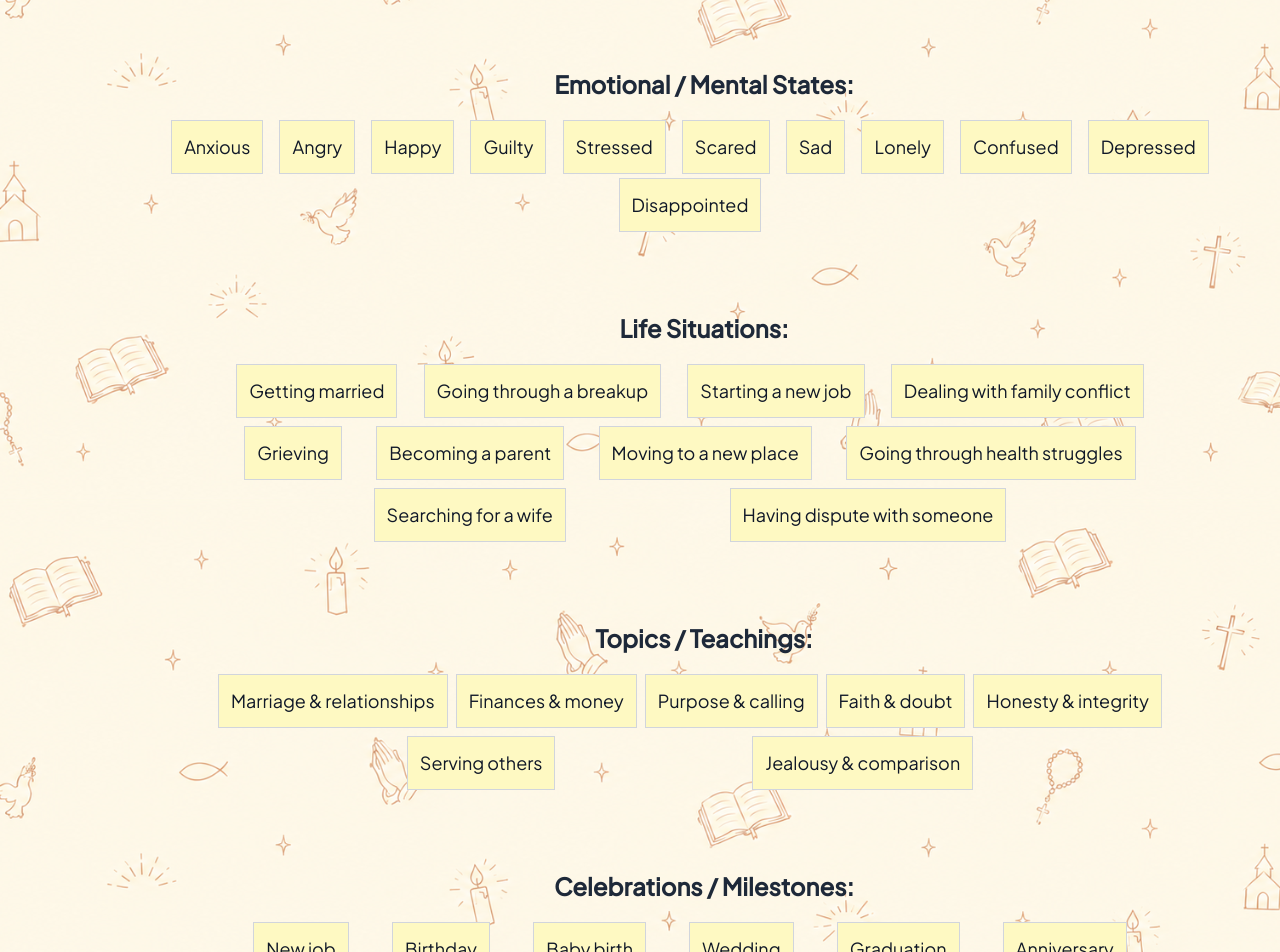
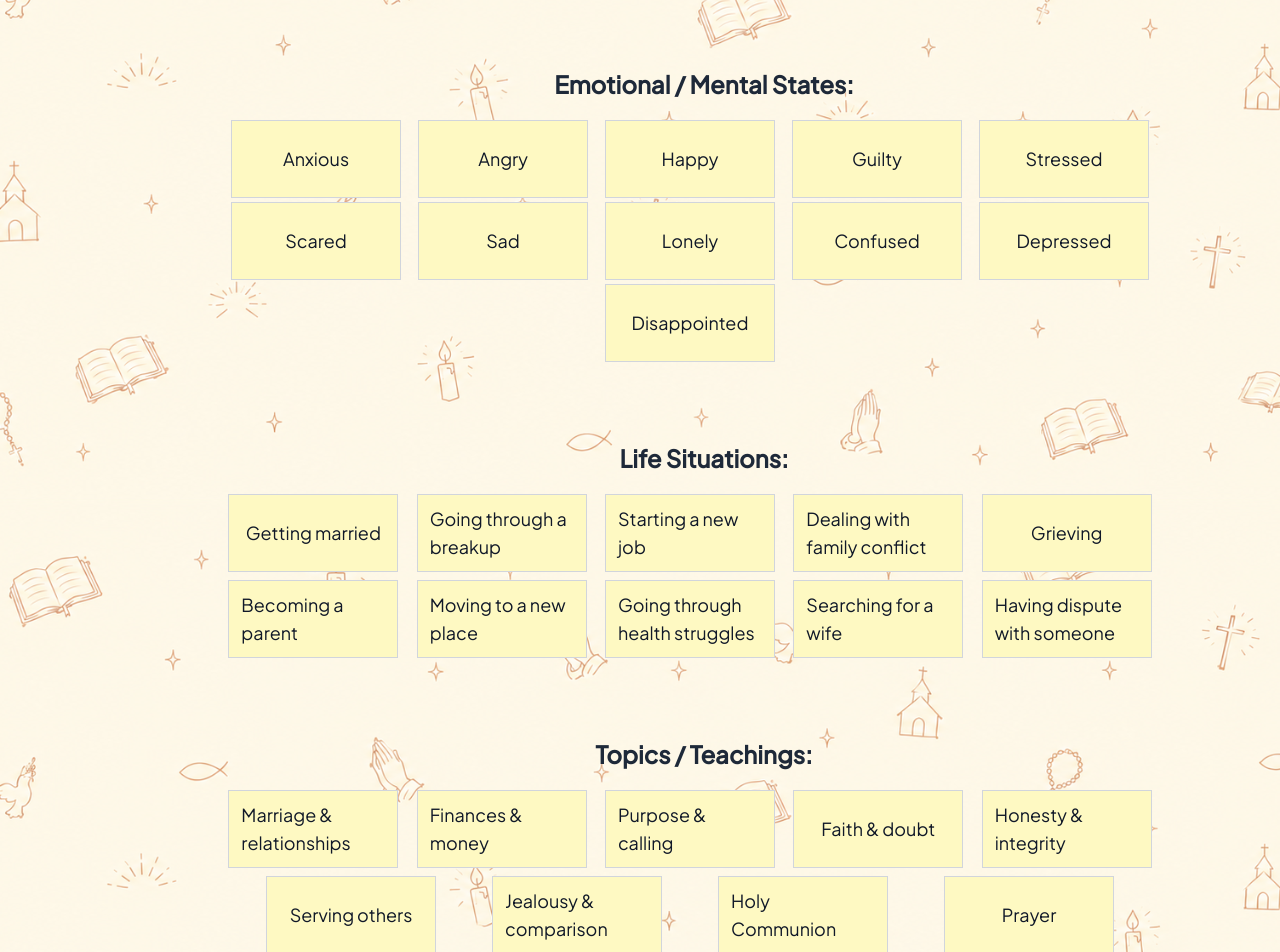
Before and after one commit to isaacszn/Quotr, a React (Vite) app: page /app in a window 1280 px wide. Shown: the part 300-1252 px from the top of the page. Built offline with nearby package versions, Linux system fonts and the light colour scheme.

Commit message:
Update: add new cards + add "more about Quotr" cta + add new font + other ui updates

```diff
--- a/src/components/Card.jsx
+++ b/src/components/Card.jsx
@@ -6,7 +6,7 @@ const Card = (props) => {
     // console.log(props.id)
 
     return (
-      <div className="plus-jakarta-sans text-gray-900 border border-gray-300 p-3 bg-yellow-100 hover:bg-yellow-100/50 hover:border-gray-500 focus:border-gray-500 active:border-gray-500 cursor-pointer transition lg:text-lg" onClick={() => navigate(`scriptures/${props.id}`, { preventScrollReset: false, state: { cardCategory: props.category } })}>
+      <div className="plus-jakarta-sans text-gray-900 text-[17.5px] flex items-center justify-center border border-gray-300 p-3 bg-yellow-100 hover:bg-yellow-100/50 hover:border-gray-500 focus:border-gray-500 active:border-gray-500 cursor-pointer transition w-[170px] h-[74px] lg:text-lg lg:h-[78px]" onClick={() => navigate(`scriptures/${props.id}`, { preventScrollReset: false, state: { cardCategory: props.category } })}>
           { props.name }
       </div>
     );
--- a/src/index.css
+++ b/src/index.css
@@ -24,6 +24,11 @@
 @font-face {
     src: url("/src/fonts/PlusJakartaSans-ExtraBold.ttf");
     font-family: "Plus Jakarta Sans Extra Bold";
+}
+
+@font-face {
+    src: url("/src/fonts/PlusJakartaSans-MediumItalic.ttf");
+    font-family: "Plus Jakarta Sans Medium Italic";
 }
 
 @font-face {
@@ -82,6 +87,10 @@
     font-family: "Plus Jakarta Sans Extra Bold", sans-serif;
 }
 
+.plus-jakarta-sans-medium-italic {
+    font-family: "Plus Jakarta Sans Medium Italic", sans-serif;
+}
+
 .jetbrains-mono {
     font-family: "Jetbrains Mono", monospace;
 }
--- a/src/pages/LandingPage.jsx
+++ b/src/pages/LandingPage.jsx
@@ -5,7 +5,7 @@ import { MoveRight } from "lucide-react";
 const LandingPage = () => {
     return (
         <>
-            <section className="h-[100%]">
+            <section className="h-[100%] mb-15">
                 <NavBar />
 
                 <section className="mt-15 lg:mt-17 lg:flex lg:justify-around lg:gap-10">
@@ -18,9 +18,12 @@ const LandingPage = () => {
                             <span className="playfair-display-extrabold-italic text-7xl lg:text-[130px] text-center block">Find Your</span>
                             <span className="playfair-display-extrabold-italic text-7xl lg:text-[130px] text-center block">Verse</span>
                         </header>
-                        <p className="plus-jakarta-sans text-gray-900 text-xl mt-5 lg:mt-12 text-center mx-auto w-[80%] lg:w-[70%] lg:text-2xl">Find relevant Bible quotations and readings that are connected to what you're experiencing.</p>
+                        <div>
+                            <p className="plus-jakarta-sans text-gray-900 text-xl mt-5 lg:mt-12 text-center mx-auto w-[80%] lg:w-[70%] lg:text-2xl">Find relevant Bible quotations and readings that are connected to what you're experiencing.</p>
+                            <p className="plus-jakarta-sans underline text-red-900 text-sm text-center mx-auto mt-2 hover:text-red-900/80"><Link to="/about">More about Quotr</Link></p>
+                        </div>
                         <Link to="/app">
-                            <button className="plus-jakarta-sans flex justify-center items-center gap-3 text-lg bg-red-900 text-yellow-100 rounded-full py-3 px-5 w-[60%] block mx-auto my-6 cursor-pointer hover:bg-red-800 active:bg-red-800 focus:bg-red-800 transition shadow-sm shadow-red-500/90 hover:shadow-md hover:shadow-red-900 lg:w-[250px]">Get Started <MoveRight size={40} strokeWidth={1.6} /></button>
+                            <button className="plus-jakarta-sans flex justify-center items-center gap-3 text-lg bg-red-900 text-yellow-100 rounded-full py-3 px-5 w-[60%] block mx-auto mt-13 cursor-pointer hover:bg-red-800 active:bg-red-800 focus:bg-red-800 transition shadow-sm shadow-red-500/90 hover:shadow-md hover:shadow-red-900 lg:mt-10 lg:w-[250px]">Get Started <MoveRight size={40} strokeWidth={1.6} /></button>
                         </Link>
                     </section>
                 </section>
--- a/src/pages/Main.jsx
+++ b/src/pages/Main.jsx
@@ -25,7 +25,7 @@ const Home = () => {
 
             <section className="mt-15 mb-20 lg:ml-25 flex justify-around flex-col lg:mt-25">
               <h1 className="plus-jakarta-sans-medium text-gray-800 text-xl font-bold ml-7 lg:text-2xl lg:text-center">Emotional / Mental States:</h1>
-              <div className="poppins flex justify-evenly items-center flex-wrap mt-5 gap-1 w-[80%] mx-auto lg:w-[90%]">
+              <div className="poppins flex justify-evenly items-center flex-wrap mt-5 gap-1 w-[80%] mx-auto lg:w-[80%]">
                 <Card name="Anxious" id="anxious" category="emotion" />
                 <Card name="Angry" id="angry" category="emotion" />
                 <Card name="Happy" id="happy" category="emotion" />
@@ -66,6 +66,8 @@ const Home = () => {
                   <Card name="Honesty & integrity" id="honesty-and-integrity" category="topic" />
                   <Card name="Serving others" id="serving-others" category="topic" />
                   <Card name="Jealousy & comparison" id="jealousy-and-comparison" category="topic" />
+                  <Card name="Holy Communion" id="holy-communion" category="topic" />
+                  <Card name="Prayer" id="prayer" category="topic" />
               </div>
             </section>
 
```
Also changed, not shown: src/fonts/PlusJakartaSans-MediumItalic.ttf (added).
